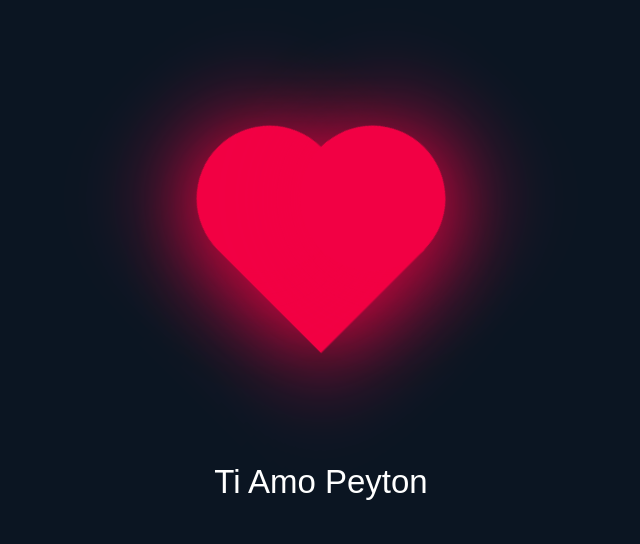
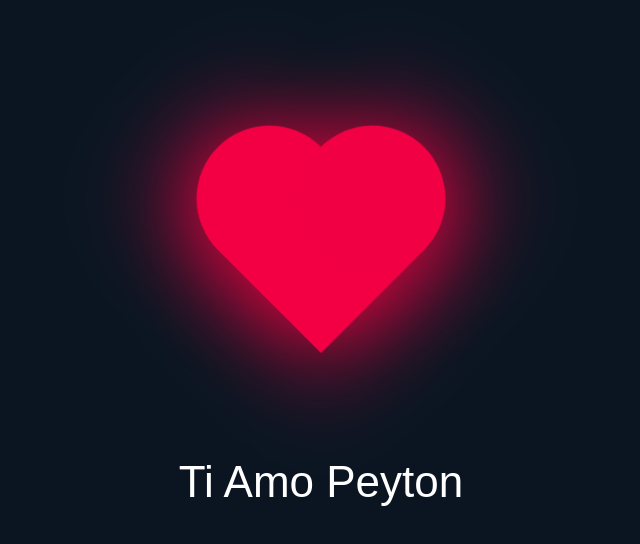
Before and after one commit to nablaFox/nablaFox.github.io, a plain HTML site: page index.html in a window 1280 px wide. Shown: the part 158-702 px from the top of the page, without its empty margins (319-959 px from the left). Drawn offline with Linux system fonts and the light colour scheme; a web font is replaced by a local one.

Commit message:
Update style1.css

```diff
--- a/style1.css
+++ b/style1.css
@@ -5,7 +5,7 @@ body {
 p {
     color: white;
     font-family: "Romantic", sans-serif;
-    font-size: 33px;
+    font-size: 33pt;
     margin: 0;
     position: absolute;
     top: 80%;
```
